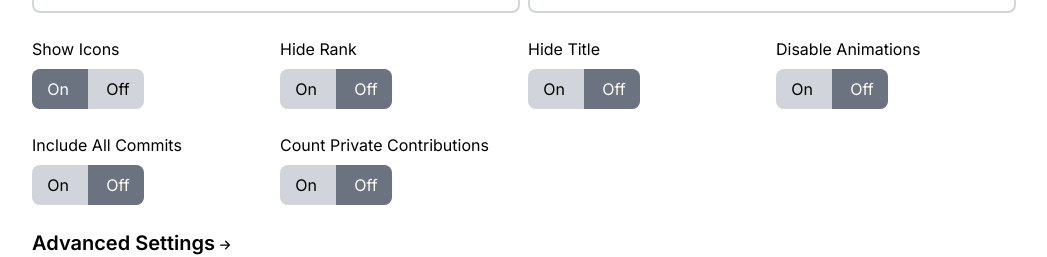
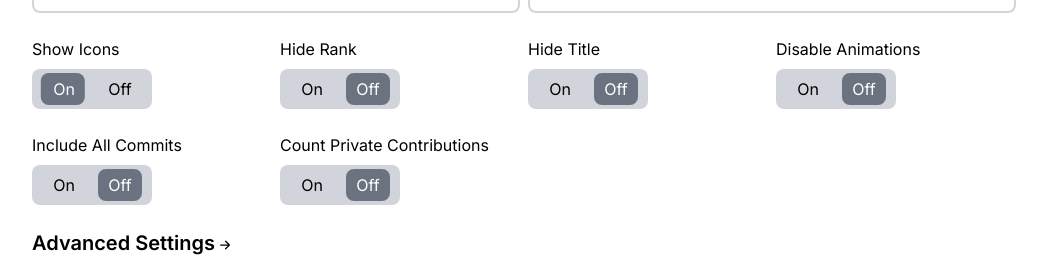
Before and after one commit to casperiv0/gh-readme-stats-creator, a Next.js app: page / in a window 1280 px wide. Shown: the part 323-580 px from the top of the page, without its empty margins (116-1163 px from the left). Built offline with nearby package versions, Linux system fonts and the light colour scheme; no server answers.

Commit message:
:tada: improve toggle

```diff
--- a/src/components/Toggle.tsx
+++ b/src/components/Toggle.tsx
@@ -15,8 +15,8 @@ interface Props {
 }
 
 enum Directions {
-  RIGHT = 0,
-  LEFT = 100,
+  RIGHT = 20,
+  LEFT = 150,
 }
 
 export const Toggle = ({ name, toggled, onClick }: Props) => {
@@ -27,16 +27,16 @@ export const Toggle = ({ name, toggled, onClick }: Props) => {
   }, [toggled]);
 
   return (
-    <div className="bg-gray-300 dark:bg-dark-gray w-28 flex items-center justify-between gap-2 rounded-lg relative overflow-hidden">
+    <div className="bg-gray-300 dark:bg-dark-gray w-[120px] flex items-center justify-between gap-2 rounded-lg relative overflow-hidden">
       <div
         style={{ transform: `translateX(${x}%)` }}
-        className="absolute bg-gray-500 dark:bg-[#6d6d6db7] h-10 w-14 pointer-events-none transition-all duration-100"
+        className="absolute bg-gray-500 dark:bg-[#6d6d6db7] h-8 w-11 rounded-lg pointer-events-none transition-all duration-100"
       />
 
       <button
         onClick={() => onClick({ target: { name, value: true } })}
         type="button"
-        className={`w-full h-full p-2 px-3 cursor-pointer pointer-events-auto z-10 ${
+        className={`w-full p-2 px-3 pl-5 cursor-pointer pointer-events-auto z-10 ${
           toggled && "text-white"
         }`}
       >
@@ -45,7 +45,7 @@ export const Toggle = ({ name, toggled, onClick }: Props) => {
       <button
         onClick={() => onClick({ target: { name, value: false } })}
         type="button"
-        className={`w-full h-full p-2 px-3 cursor-pointer pointer-events-auto z-10 ${
+        className={`w-full h-full p-2 px-3 pr-5 cursor-pointer pointer-events-auto z-10 ${
           !toggled && "text-white"
         }`}
       >
--- a/src/pages/index.tsx
+++ b/src/pages/index.tsx
@@ -156,7 +156,7 @@ export default function Index({ themes }: Props) {
                   onClick={() => setAdvanced((o) => !o)}
                   className="text-xl my-2 font-semibold cursor-pointer select-none flex items-center"
                 >
-                  Advanced Settings{" "}
+                  Advanced Settings
                   <span
                     className="transition mr-2 mt-1"
                     style={{ transform: `rotate(${showAdvanced ? "0deg" : "-90deg"})` }}
```
